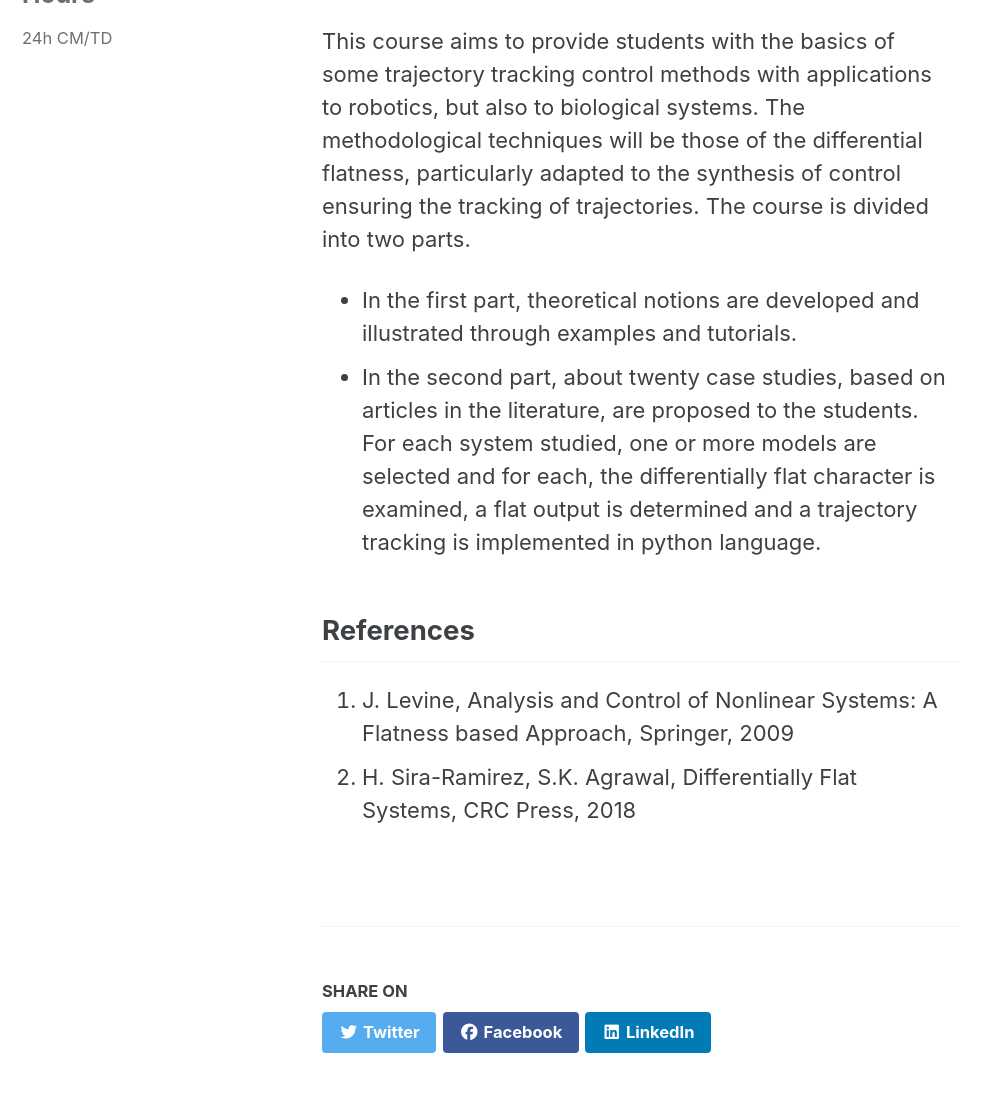
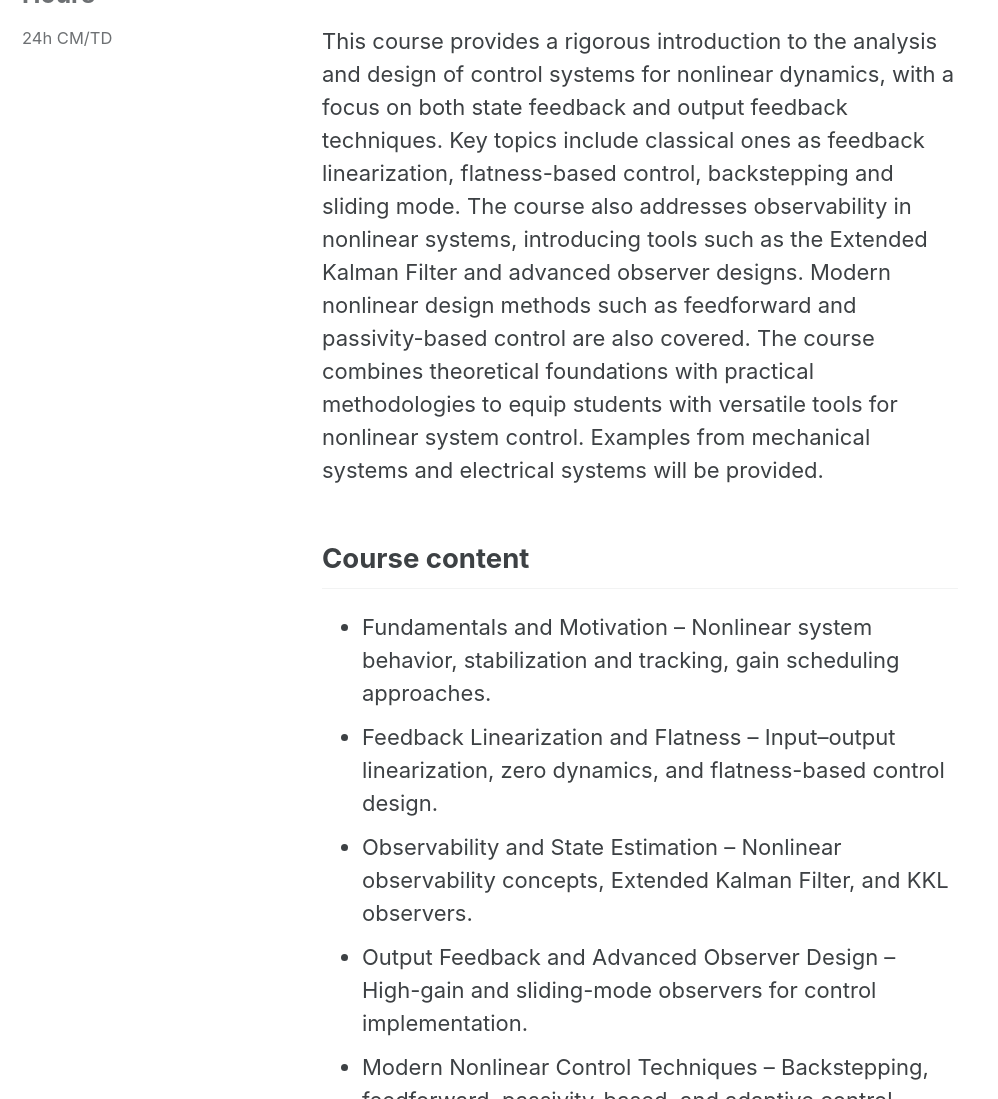
Before and after one commit to master-atsi/master-atsi.github.io, a Jekyll site: the page built from ue/control-obs-nl-sys.md, in a window 1280 px wide and 1400 px high, cut to the strip 301-1400 px from the top of the window. Shown: the whole strip, without its empty margins (0-998 px from the left). Built offline with Jekyll 4.4.1, drawn with Linux system fonts in a browser that asks for light colours; cached includes are drawn as plain includes; comment, search, counter and statistics services are not loaded; some of the changed text lies outside the part shown.

Commit message:
Add update S2

```diff
--- a/ue/control-obs-nl-sys.md
+++ b/ue/control-obs-nl-sys.md
@@ -13,17 +13,19 @@ sidebar:
 
 {% include control.button %}
 
-This course aims to provide students with the basics of some trajectory tracking
-control methods with applications to robotics, but also to biological systems.
-The methodological techniques will be those of the differential flatness,
-particularly adapted to the synthesis of control ensuring the tracking of
-trajectories. The course is divided into two parts.
+This course provides a rigorous introduction to the analysis and design of control systems for nonlinear dynamics, with a focus on both state feedback and output feedback techniques. Key topics include classical ones as feedback linearization, flatness-based control, backstepping and sliding mode. The course also addresses observability in nonlinear systems, introducing tools such as the Extended Kalman Filter and advanced observer designs. Modern nonlinear design methods such as feedforward and passivity-based control are also covered. The course combines theoretical foundations with practical methodologies to equip students with versatile tools for nonlinear system control. Examples from mechanical systems and electrical systems will be provided.
 
-- In the first part, theoretical notions are developed and illustrated through examples and tutorials.
-- In the second part, about twenty case studies, based on articles in the literature, are proposed to the students. For each system studied, one or more models are selected and for each, the differentially flat character is examined, a flat output is determined and a trajectory tracking is implemented in python language.
+## Course content
+
+-  Fundamentals and Motivation – Nonlinear system behavior, stabilization and tracking, gain scheduling approaches.
+-  Feedback Linearization and Flatness – Input–output linearization, zero dynamics, and flatness-based control design.
+-  Observability and State Estimation – Nonlinear observability concepts, Extended Kalman Filter, and KKL observers.
+-  Output Feedback and Advanced Observer Design – High-gain and sliding-mode observers for control implementation.
+-  Modern Nonlinear Control Techniques – Backstepping, feedforward, passivity-based, and adaptive control methods.
+
 
 ## References
 
-1. J. Levine, Analysis and Control of Nonlinear Systems: A Flatness based
-Approach, Springer, 2009
-2. H. Sira-Ramirez, S.K. Agrawal, Differentially Flat Systems, CRC Press, 2018
+- Khalil, H. K. (2002). Nonlinear Systems (3rd ed.). Upper Saddle River, NJ: Prentice Hall.
+- Isidori, A. (1995). Nonlinear Control Systems (3rd ed.). London, UK: Springer-Verlag.
+- Slotine, J.-J. E., \& Li, W. (1991). Applied Nonlinear Control. Englewood Cliffs, NJ: Prentice Hall.
```
Also changed, not shown: sys-control.md (+1 -1 lines).
